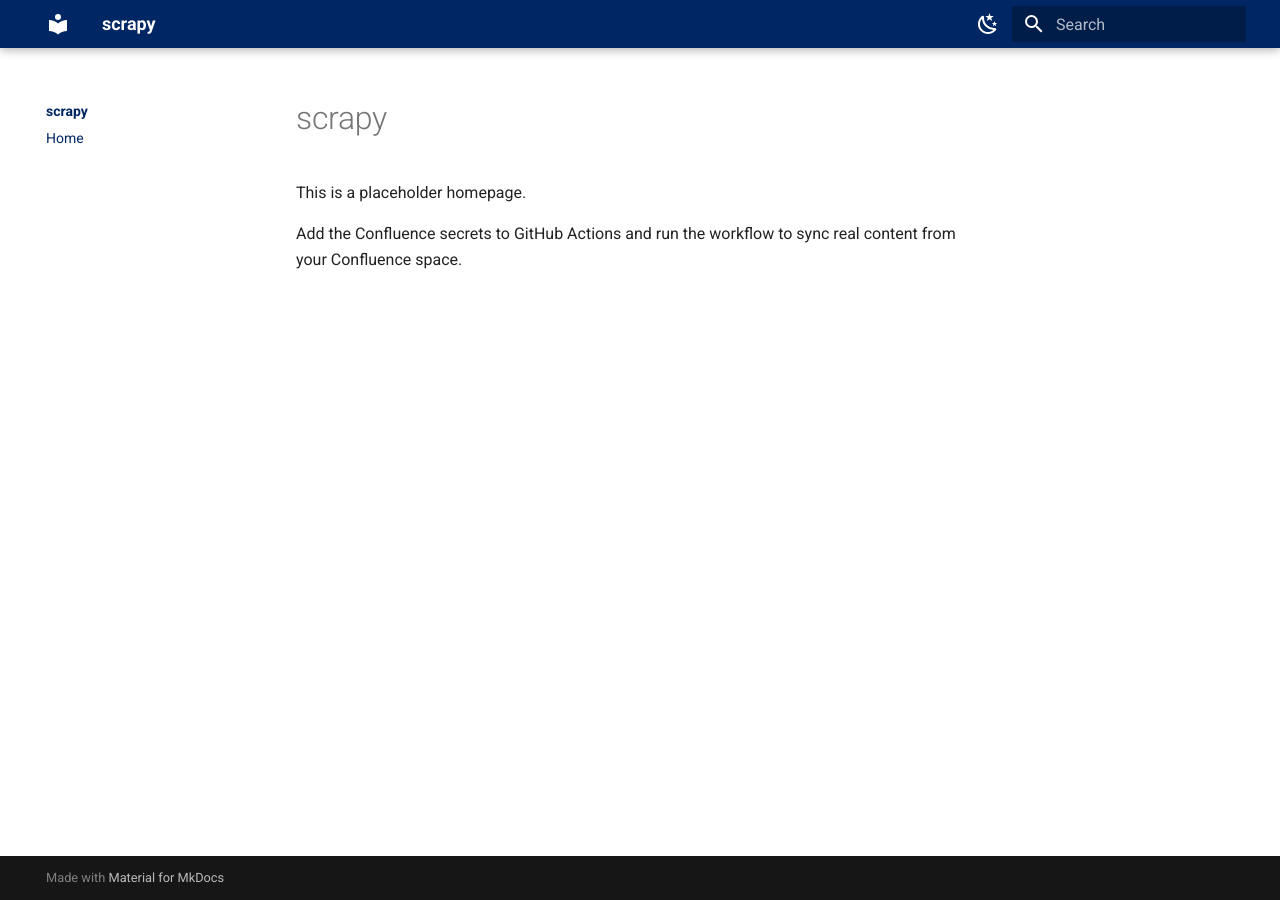
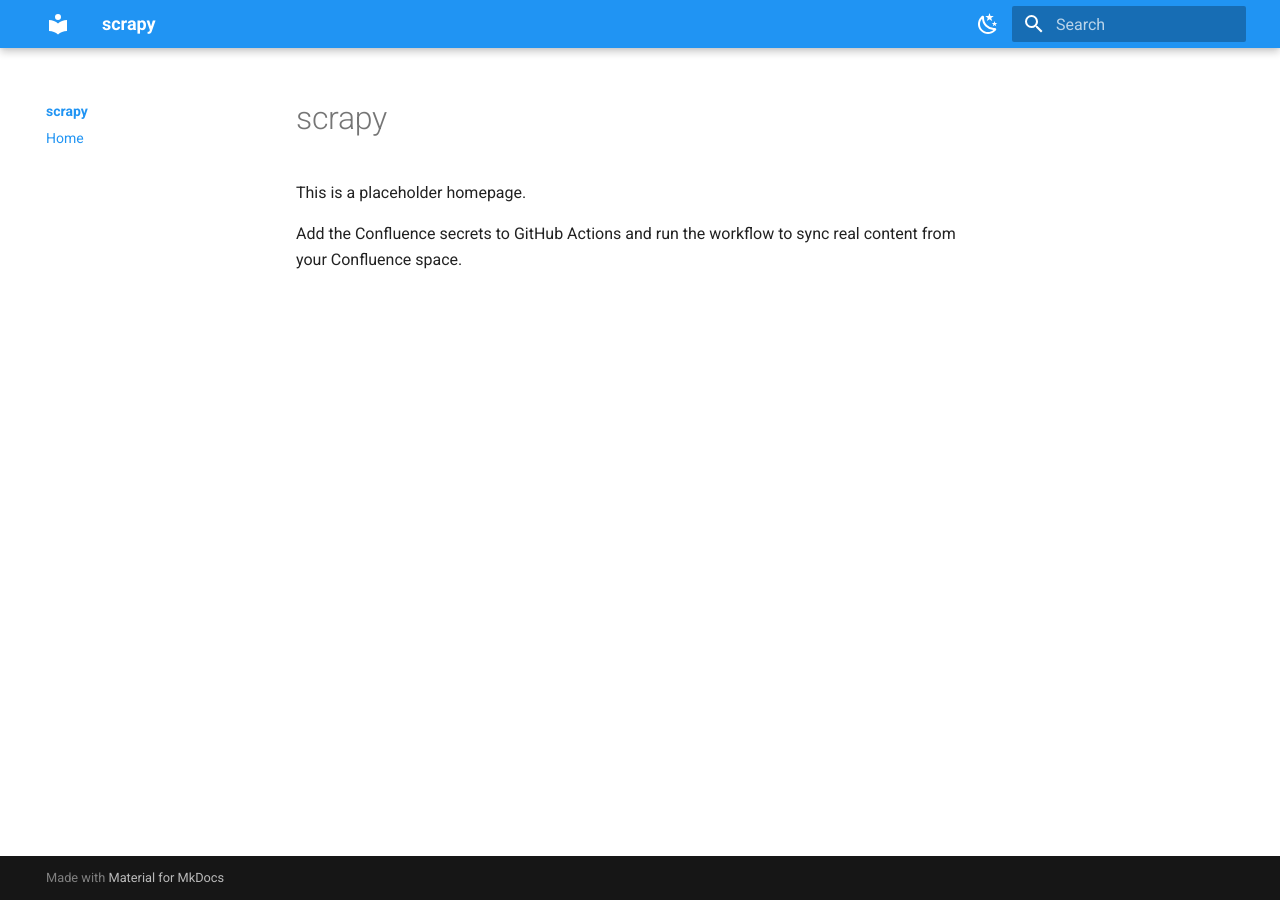
Before and after one commit to oyemello/scrapy, an MkDocs documentation site: the page built from docs/index.md, in a window 1280 px wide. Built offline with MkDocs 1.6.1 and Material for MkDocs 9.7.7, drawn with Linux system fonts in a browser that asks for light colours.

Commit message:
theme: switch back to Material's default blue palette and header toggle; remove custom color overrides

```diff
--- a/docs/assets/overrides.css
+++ b/docs/assets/overrides.css
@@ -75,23 +75,11 @@
 }
 .category-card .card-cta { display: none; }
 .category-card .arrow-icon { display: none; }
-/**
- * Material for MkDocs Theme Customizations
- * Primary color: Deep Blue #002663
- */
+/** Material for MkDocs Theme Customizations **/
+/* Keep cards/nav tweaks, but use Material's built‑in blue palette */
 
-/* ==========================================================================
-   Color System Variables
-   ========================================================================== */
+/* Category card variables piggyback on Material variables */
 :root {
-    /* Primary colors - Deep Blue theme */
-    --md-primary-fg-color: #002663;
-    --md-primary-fg-color--light: #0d3b8e;
-    --md-primary-fg-color--dark: #001a44;
-    --md-primary-bg-color: #ffffff;
-    --md-accent-fg-color: #0d3b8e;
-
-    /* Category card variables for easier customization */
     --card-border-color: var(--md-primary-fg-color);
     --card-hover-border: var(--md-primary-fg-color--light);
     --card-shadow: 0 1px 2px rgba(0, 0, 0, 0.05);
@@ -113,18 +101,7 @@
     display: none !important;
 }
 
-/* Apply primary color to header */
-.md-header {
-    background-color: var(--md-primary-fg-color) !important;
-}
-
-/* Primary navigation styling */
-.md-nav__title,
-.md-nav__link--active,
-.md-nav__link:focus,
-.md-nav__link:hover {
-    color: var(--md-primary-fg-color) !important;
-}
+/* Rely on theme defaults for header/nav colors */
 
 /* ==========================================================================
    Responsive Layout
@@ -192,12 +169,4 @@
     outline-offset: 2px;
 }
 
-/* Dark mode adjustments */
-[data-md-color-scheme="slate"] .category-card {
-    background: var(--md-default-bg-color--light);
-    border-color: var(--md-default-fg-color--lightest);
-}
-
-[data-md-color-scheme="slate"] .category-card:hover {
-    border-color: var(--md-primary-fg-color--light);
-}
+/* Dark mode inherits palette automatically */
--- a/mkdocs.yml
+++ b/mkdocs.yml
@@ -11,14 +11,14 @@ theme:
     - content.code.copy
   palette:
     - scheme: default
-      primary: custom
-      accent: custom
+      primary: blue
+      accent: indigo
       toggle:
         icon: material/weather-night
         name: Switch to dark mode
     - scheme: slate
-      primary: custom
-      accent: custom
+      primary: blue
+      accent: indigo
       toggle:
         icon: material/weather-sunny
         name: Switch to light mode
```
